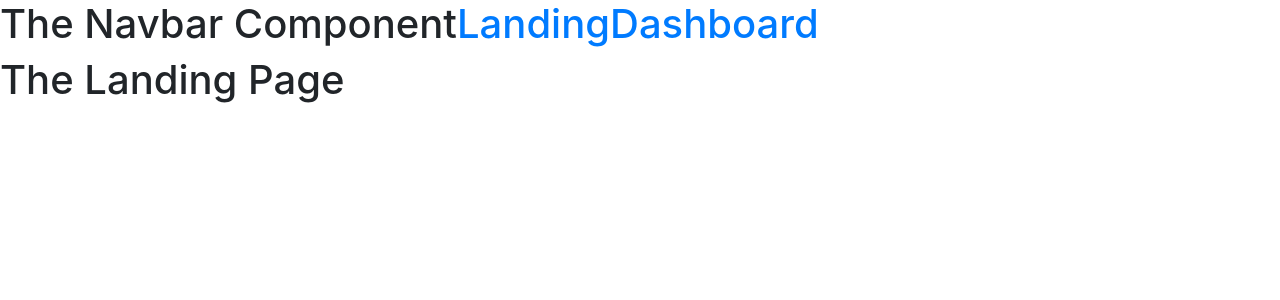
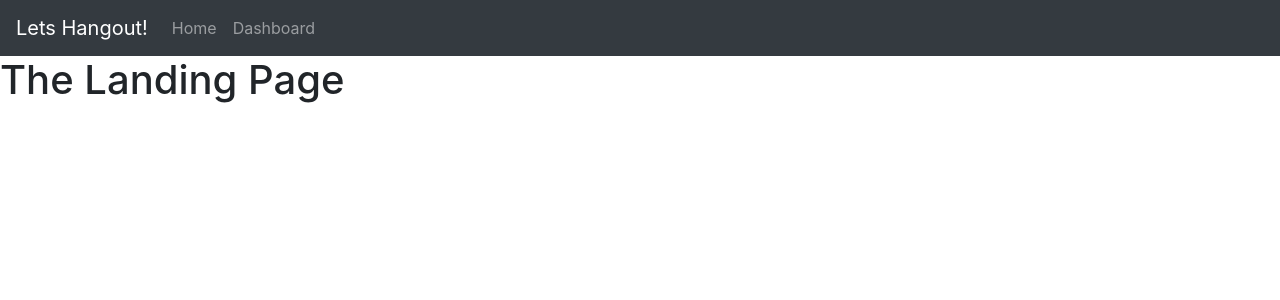
Before and after one commit to NJIT-CS490-Group6/project3-frontend, a React (Create React App) app: page / in a window 1280 px wide. Shown: the top 300 px of the page. Built offline with nearby package versions, Linux system fonts and the light colour scheme.

Commit message:
added base functional navbar code with bootstrap, more styling to come with sprint 2

```diff
--- a/src/components/MainNavbar.tsx
+++ b/src/components/MainNavbar.tsx
@@ -1,13 +1,15 @@
-import { NavLink } from 'react-router-dom';
+import Nav from 'react-bootstrap/Nav'
+import Navbar from 'react-bootstrap/Navbar'
 
 const MainNavbar = () => {
   return (
-    <div>
-      <h1>The Navbar Component
-        <NavLink exact activeClassName="active" to="/">Landing</NavLink>
-        <NavLink activeClassName="active" to="/dashboard">Dashboard</NavLink>
-      </h1>
-    </div>
+    <Navbar bg="dark" variant="dark">
+      <Navbar.Brand href="/">Lets Hangout!</Navbar.Brand>
+      <Nav className="mr-auto">
+        <Nav.Link href="/">Home</Nav.Link>
+        <Nav.Link href="/dashboard">Dashboard</Nav.Link>
+    </Nav>
+    </Navbar>
   );
 };
 
```
